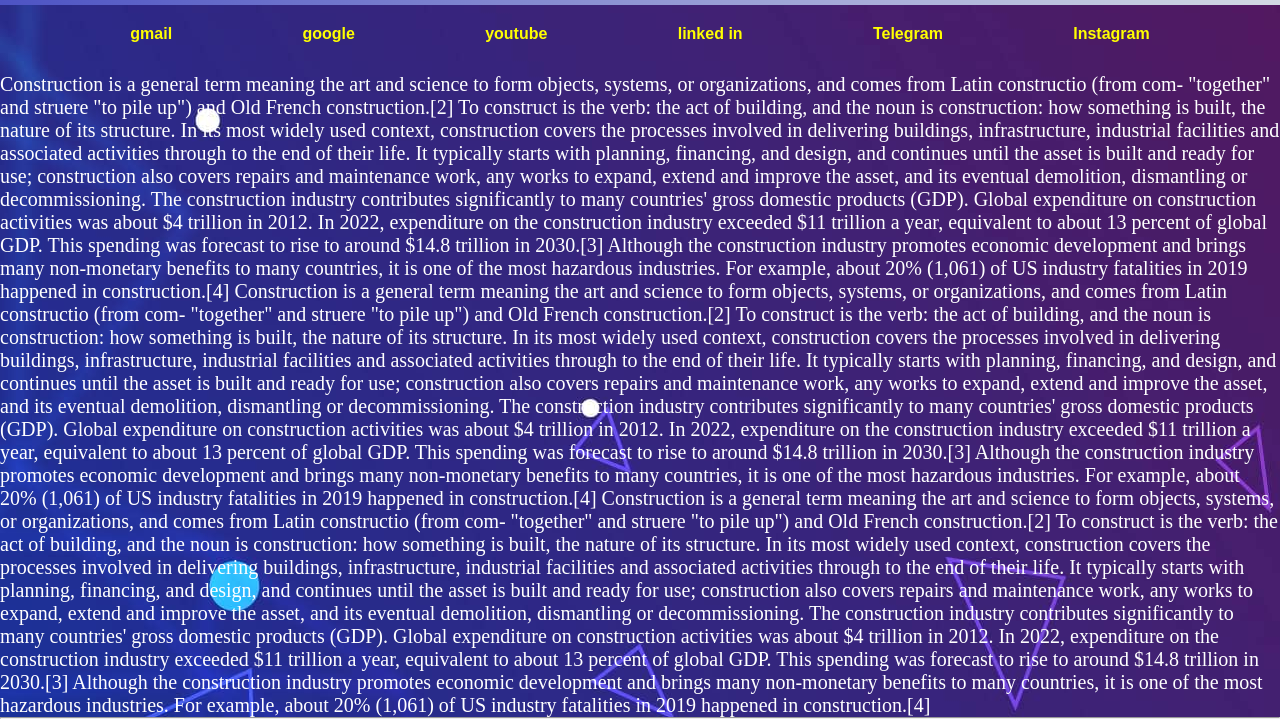
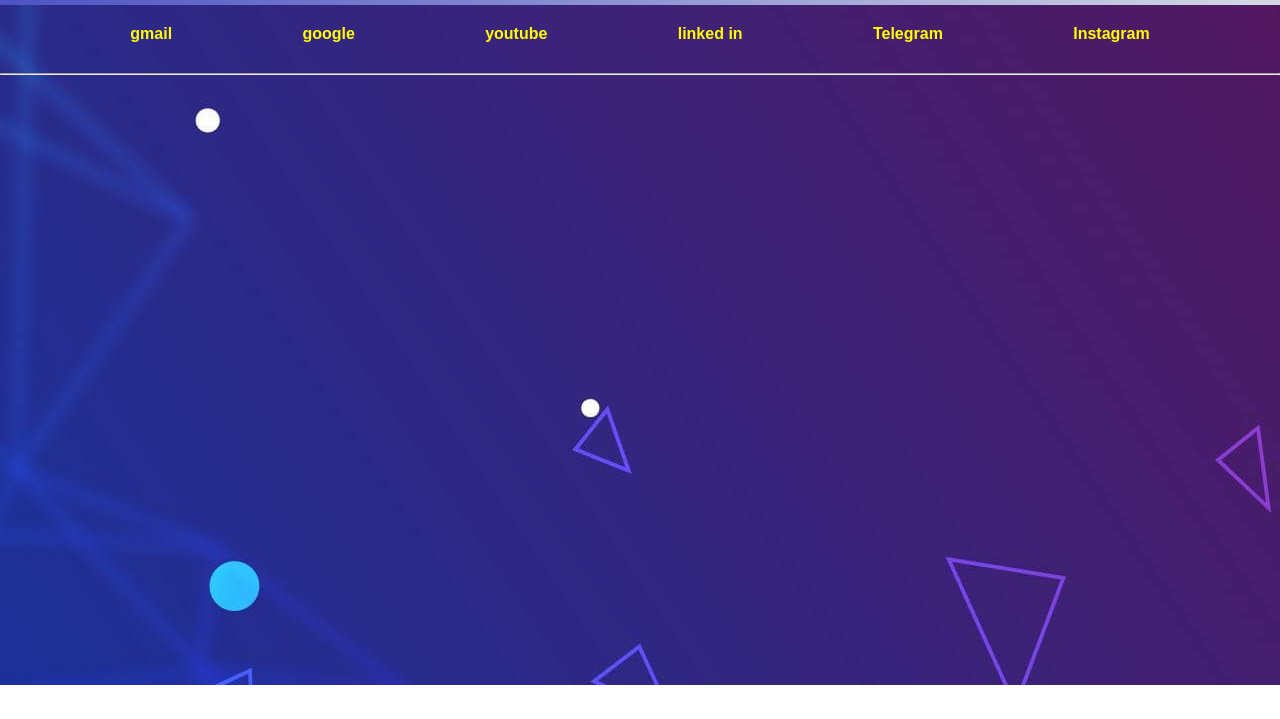
Before and after one commit to dhanarajyanamadala/dhanaraj.github.io, a plain HTML site: page index.html in a window 1280 px wide. Shown: the part 115-834 px from the top of the page. After the commit the page ends 800 px from the top, so only its background shows below. Drawn offline with Linux system fonts and the light colour scheme.

Commit message:
Update index.html

```diff
--- a/index.html
+++ b/index.html
@@ -53,72 +53,7 @@
     <main>
         <div>
             <p class="para">
-                Construction is a general term meaning the art and science to form objects, systems, or organizations,
-                and comes from Latin constructio (from com- "together" and struere "to pile up")
-                and Old French construction.[2] To construct is the verb: the act of building, and the noun is
-                construction:
-                how something is built, the nature of its structure.
-                In its most widely used context, construction covers
-                the processes involved in delivering buildings, infrastructure,
-                industrial facilities and associated activities through to the end of their life.
-                It typically starts with planning, financing, and design, and continues until the asset is built and
-                ready for use;
-                construction also covers repairs and maintenance work,
-                any works to expand, extend and improve the asset, and its eventual demolition, dismantling or
-                decommissioning.
-                The construction industry contributes significantly to many countries' gross domestic products (GDP).
-                Global expenditure on construction activities was about $4 trillion in 2012.
-                In 2022, expenditure on the construction industry exceeded $11 trillion a year, equivalent to about 13
-                percent of global GDP.
-                This spending was forecast to rise to around $14.8 trillion in 2030.[3]
-                Although the construction industry promotes economic development and brings many non-monetary benefits
-                to many countries,
-                it is one of the most hazardous industries. For example, about 20% (1,061) of US industry fatalities in
-                2019 happened in construction.[4]
-                Construction is a general term meaning the art and science to form objects, systems, or organizations,
-                and comes from Latin constructio (from com- "together" and struere "to pile up")
-                and Old French construction.[2] To construct is the verb: the act of building, and the noun is
-                construction:
-                how something is built, the nature of its structure.
-                In its most widely used context, construction covers
-                the processes involved in delivering buildings, infrastructure,
-                industrial facilities and associated activities through to the end of their life.
-                It typically starts with planning, financing, and design, and continues until the asset is built and
-                ready for use;
-                construction also covers repairs and maintenance work,
-                any works to expand, extend and improve the asset, and its eventual demolition, dismantling or
-                decommissioning.
-                The construction industry contributes significantly to many countries' gross domestic products (GDP).
-                Global expenditure on construction activities was about $4 trillion in 2012.
-                In 2022, expenditure on the construction industry exceeded $11 trillion a year, equivalent to about 13
-                percent of global GDP.
-                This spending was forecast to rise to around $14.8 trillion in 2030.[3]
-                Although the construction industry promotes economic development and brings many non-monetary benefits
-                to many countries,
-                it is one of the most hazardous industries. For example, about 20% (1,061) of US industry fatalities in
-                2019 happened in construction.[4]
-                Construction is a general term meaning the art and science to form objects, systems, or organizations,
-                and comes from Latin constructio (from com- "together" and struere "to pile up")
-                and Old French construction.[2] To construct is the verb: the act of building, and the noun is
-                construction:
-                how something is built, the nature of its structure.
-                In its most widely used context, construction covers
-                the processes involved in delivering buildings, infrastructure,
-                industrial facilities and associated activities through to the end of their life.
-                It typically starts with planning, financing, and design, and continues until the asset is built and
-                ready for use;
-                construction also covers repairs and maintenance work,
-                any works to expand, extend and improve the asset, and its eventual demolition, dismantling or
-                decommissioning.
-                The construction industry contributes significantly to many countries' gross domestic products (GDP).
-                Global expenditure on construction activities was about $4 trillion in 2012.
-                In 2022, expenditure on the construction industry exceeded $11 trillion a year, equivalent to about 13
-                percent of global GDP.
-                This spending was forecast to rise to around $14.8 trillion in 2030.[3]
-                Although the construction industry promotes economic development and brings many non-monetary benefits
-                to many countries,
-                it is one of the most hazardous industries. For example, about 20% (1,061) of US industry fatalities in
-                2019 happened in construction.[4]
+
             </p>
         </div>
 
```
